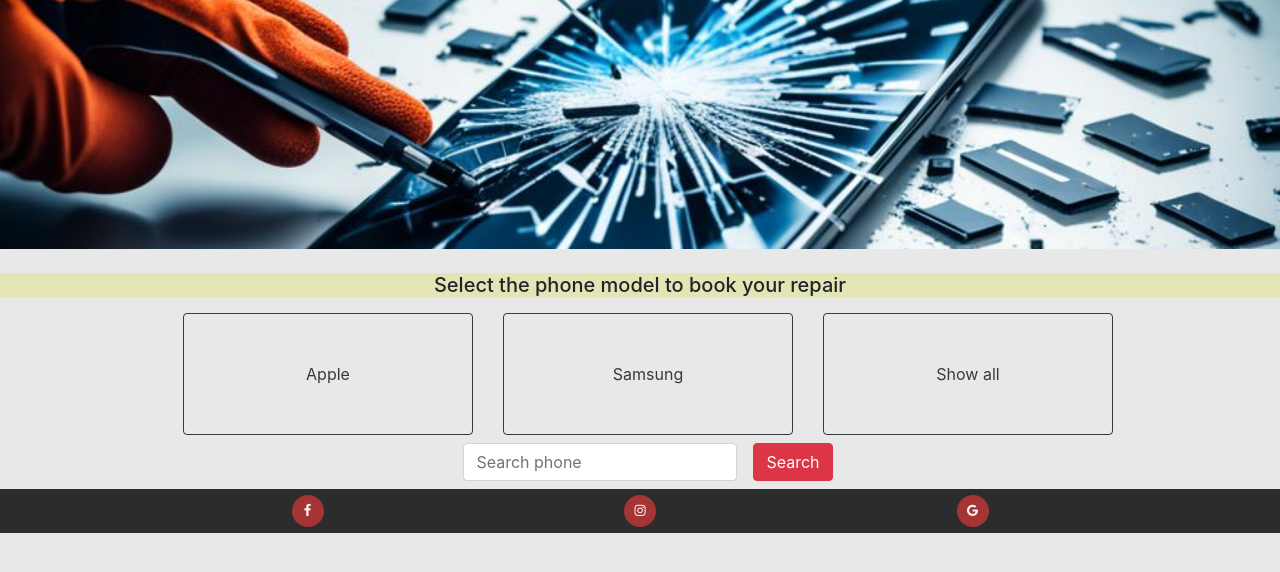
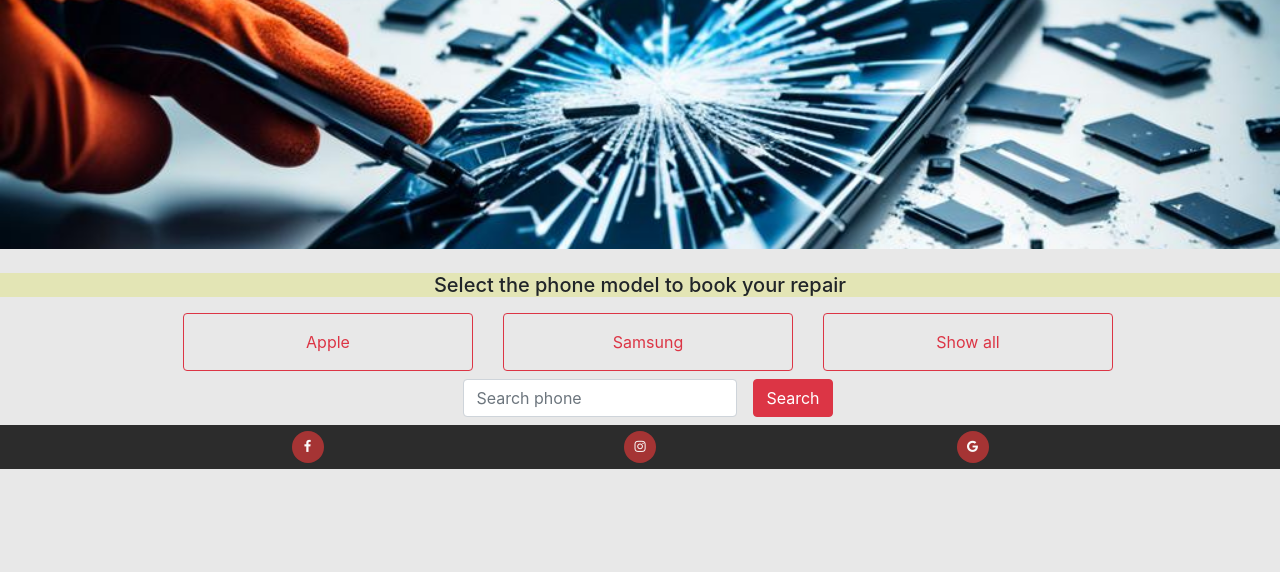
Before and after one commit to JSaprah/Smart-Tech-Repair, a Django app: page /booking/ in a window 1280 px wide. Shown: the part 53-625 px from the top of the page. Run offline with Django 4.2, Linux system fonts and the light colour scheme; data that the repository does not hold is empty; some libraries are stand-ins or nearby versions.

Commit message:
Correct filter layout by adding flex to the style

```diff
--- a/book_repair/templates/book_repair/book_repair.html
+++ b/book_repair/templates/book_repair/book_repair.html
@@ -1,29 +1,28 @@
 {% extends 'base.html' %}
-
 {% block content %}
 
 <h5 class="text-center mt-4 subtitle">Select the phone model to book your repair</h5>
 
 <section class="container-fluid">
-   <!--Phone model-->
+   <!--Manufacturer-->
    <div class="row justify-content-center">
       <div class="col-md-3">
-         <button id="apple-btn" data-manufacturer="Apple" class="btn btn-outline-dark col-sm p-5 m-2"
+         <button id="apple-btn" data-manufacturer="Apple" class="btn btn-outline-danger col-sm p-3 m-2"
             type="submit">Apple</button>
       </div>
       <div class="col-md-3">
-         <button id="samsung-btn" data-manufacturer="Samsung" class="btn btn-outline-dark col-sm p-5 m-2"
+         <button id="samsung-btn" data-manufacturer="Samsung" class="btn btn-outline-danger col-sm p-3 m-2"
             type="submit">Samsung</button>
       </div>
       <div class="col-md-3">
-         <button id="all-btn" class="btn btn-outline-dark col-sm p-5 m-2" type="submit">Show all</button>
+         <button id="all-btn" class="btn btn-outline-danger col-sm p-3 m-2" type="submit">Show all</button>
       </div>
    </div>
 </section>
 
 
 <section class="container-fluid">
-   <!--Phone model-->
+   <!--Search form-->
    <div class="row justify-content-center">
       <div class="col">
          <form class="form-inline justify-content-center">
@@ -54,8 +53,6 @@
 
    </div>
 
-
 </section>
 
-
 {% endblock content %}
--- a/smart_tech/settings.py
+++ b/smart_tech/settings.py
@@ -28,7 +28,7 @@ TEMPLATES_DIR = os.path.join(BASE_DIR, 'templates')
 SECRET_KEY = os.environ.get("SECRET_KEY")
 
 # SECURITY WARNING: don't run with debug turned on in production!
-DEBUG = False
+DEBUG = True
 
 ALLOWED_HOSTS = [
     '8000-jsaprah-smarttechrepair-81uo43ulj59.ws.codeinstitute-ide.net',
--- a/static/js/script.js
+++ b/static/js/script.js
@@ -20,7 +20,9 @@ function filterPhones(manufacturer) {
         const phoneManufacturer = phone.getAttribute('data-manufacturer');
 
         if (manufacturer === 'all' || phoneManufacturer === manufacturer) {
-            phone.style.display = 'block';
+
+            phone.style.display = 'flex';
+
         } else {
             phone.style.display = 'none';
         }
```
Also changed, not shown: book_repair/views.py (+4 -4 lines).
